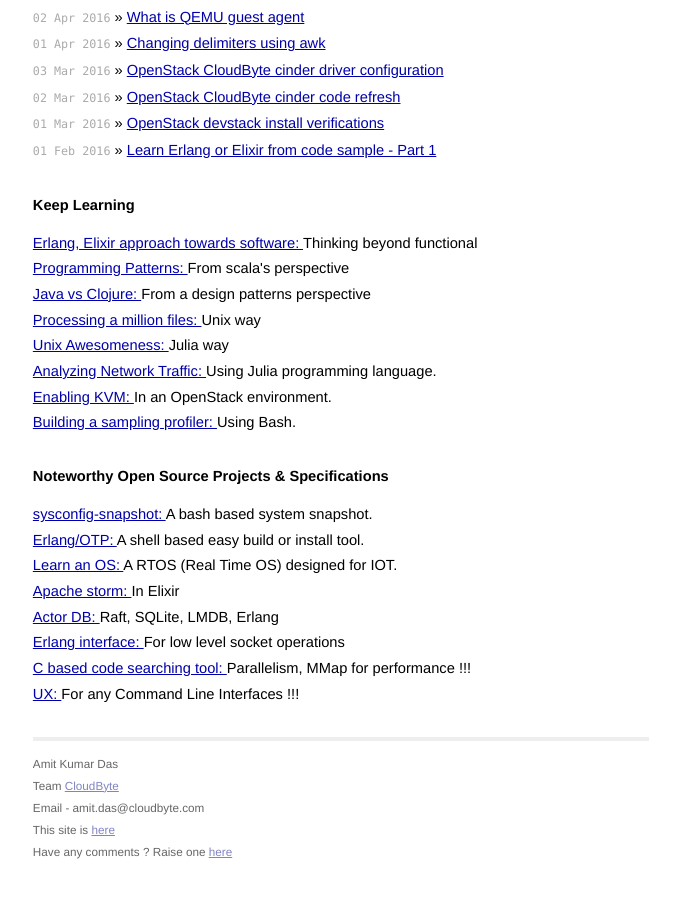
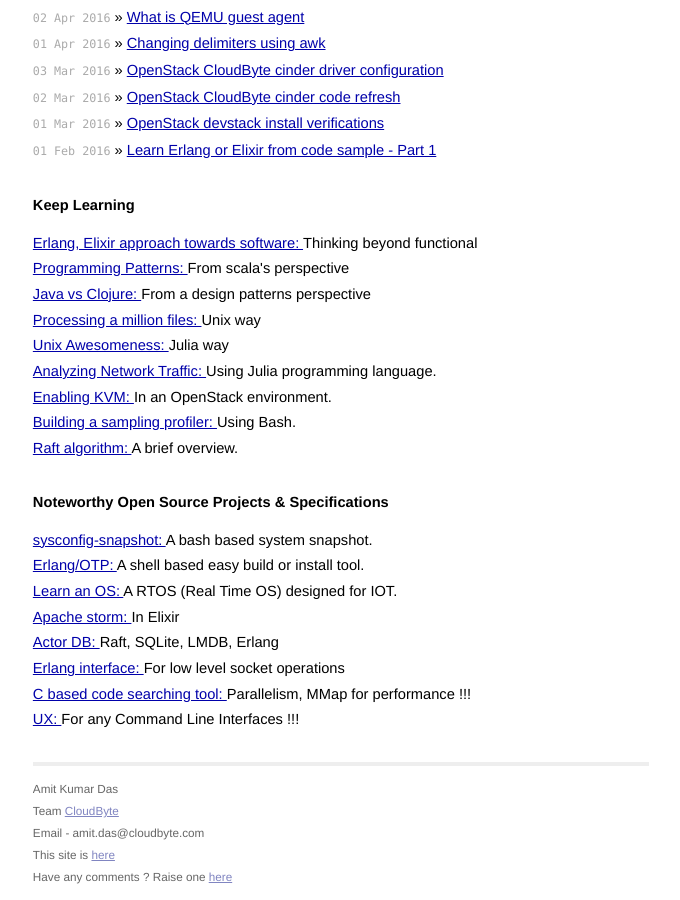
Before and after one commit to AmitKumarDas/amitkumardas.github.io, a Jekyll site: the page built from index.html, in a window 1280 px wide and 900 px high, scrolled down 1061 px. Shown: the whole window, without its empty margins (299-979 px from the left). Built offline with Jekyll 4.4.1, drawn with Linux system fonts in a browser that asks for light colours; before the commit the page ends 1935 px from its top, so only the background shows below that.

Commit message:
Update index.html

```diff
--- a/index.html
+++ b/index.html
@@ -61,6 +61,12 @@
       </a>
       Using Bash.
     </li>
+    <li>
+      <a href="http://blog.carlosgaldino.com/a-brief-overview-of-the-raft-algorithm.html">
+        Raft algorithm:
+      </a>
+      A brief overview.
+    </li>
   </ul>
 
   <h1>Noteworthy Open Source Projects & Specifications</h1>
```
